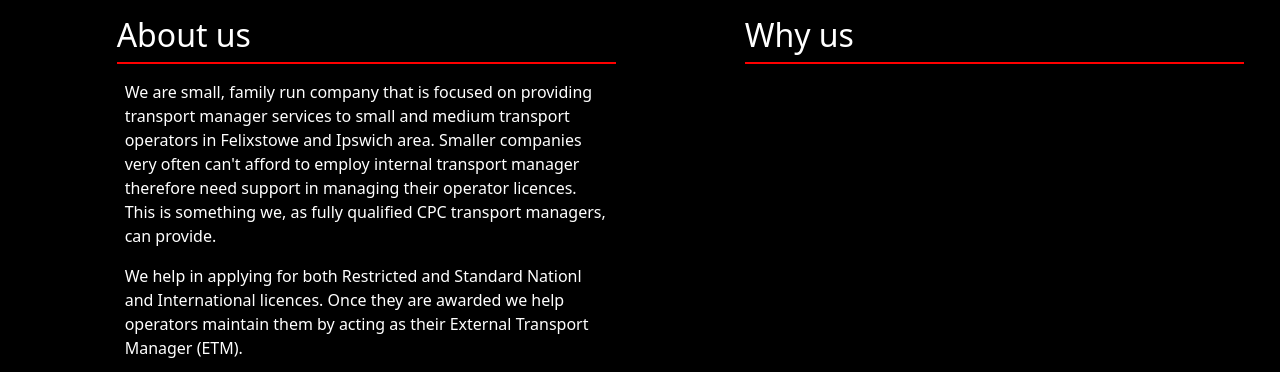
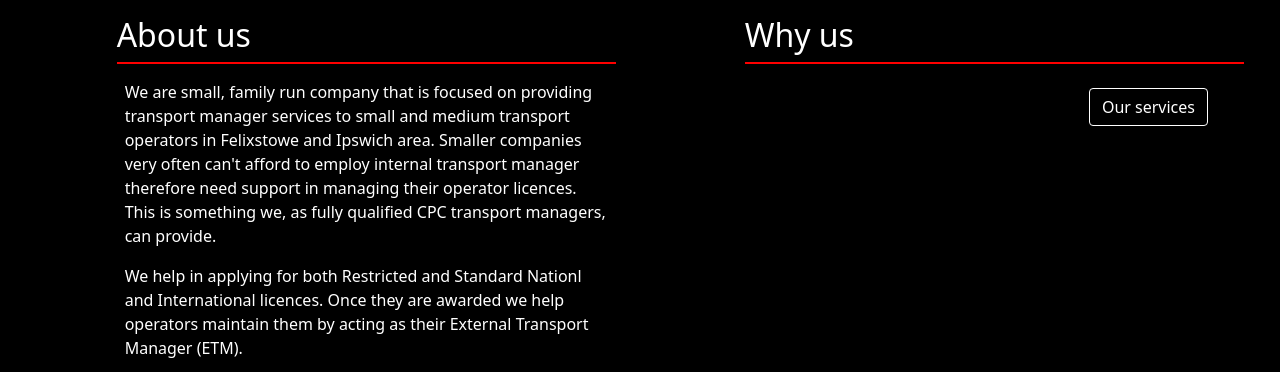
Before and after one commit to malc-u/Your-CPC-TransportManager, a Flask app: page /about in a window 1280 px wide. Shown: the part 48-420 px from the top of the page. Run offline with Flask 2, Linux system fonts and the light colour scheme; some libraries are stand-ins or nearby versions.

Commit message:
Added 3 rows in the why us section, included button in 3rd row

```diff
--- a/templates/pages/about.html
+++ b/templates/pages/about.html
@@ -21,6 +21,15 @@
     </div>
     <div class="col-12 col-md-5 offset-md-1 pt-5 pt-sm-3">
         <h2 class="h2-about">Why us</h2>
+        <div class="row">
+        </div>
+        <div class="row">
+        </div>
+        <div class="row">
+            <p class="text-end pe-md-5 my-2">
+                <a class="btn btn-about" href="{{url_for('services')}}">Our services</a>
+            </p>
+        </div>
     </div>
 </div>
 {% endblock %}
```
